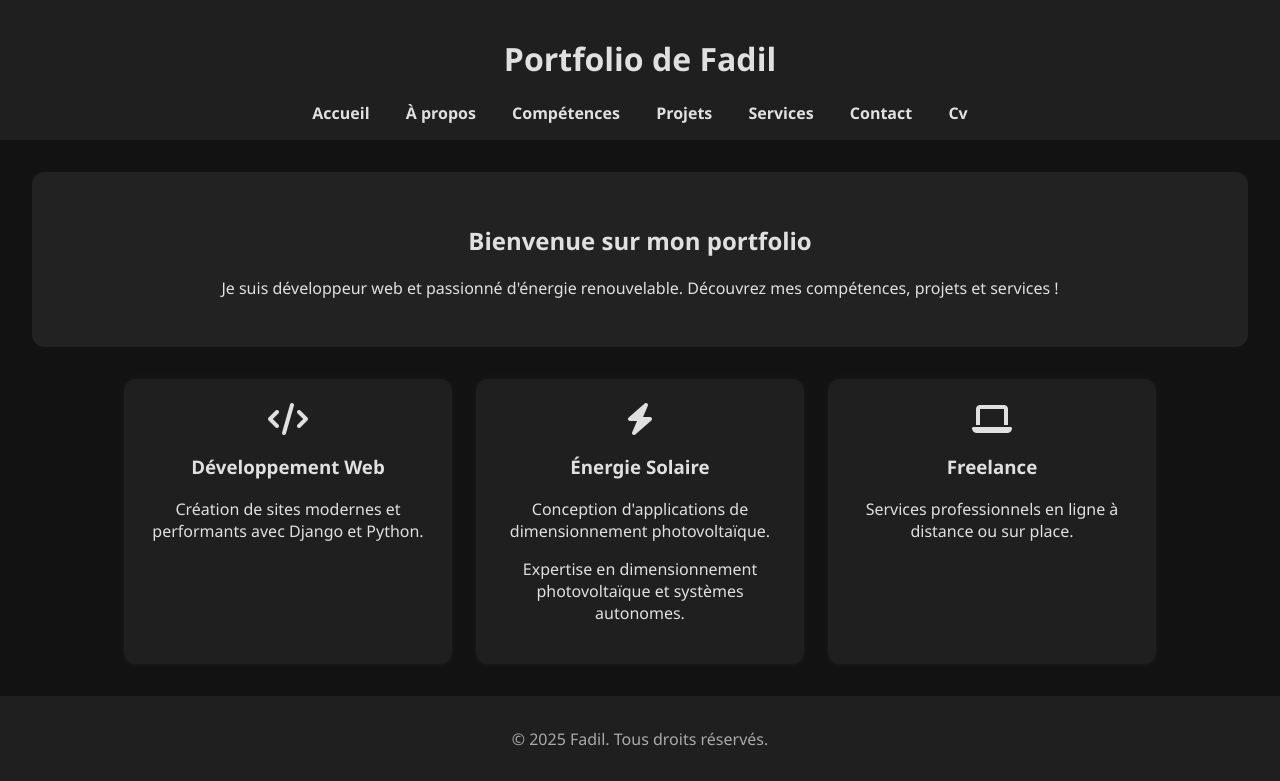
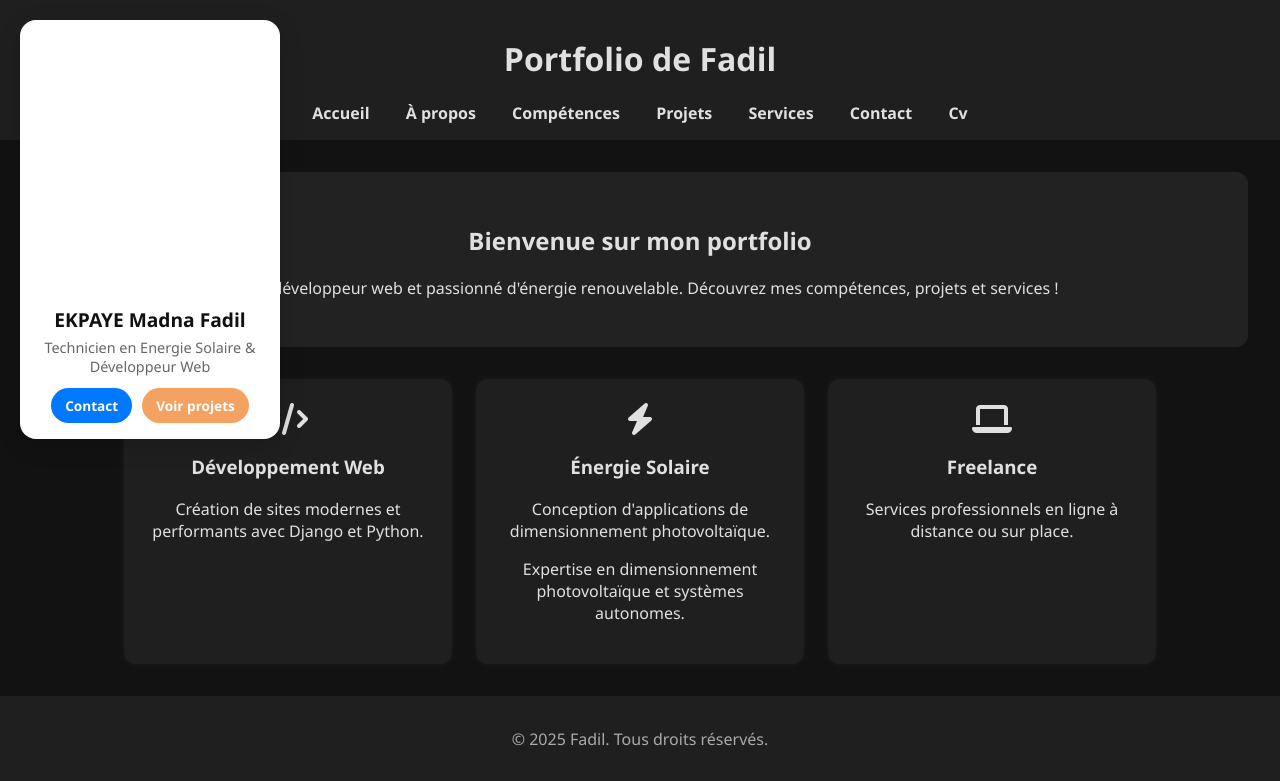
Before and after one commit to fad228/portfolio-fadil, a Django app: template portfolio/templates/portfolio/home.html in a window 1280 px wide. Shown: the top 781 px of the page. Run offline with Django 5.2, Linux system fonts and the light colour scheme; the template is opened without the code that fills it, so the values that code supplies are empty.

Commit message:
ajout de cathégorie

```diff
--- a/portfolio/static/portfolio/css/style.css
+++ b/portfolio/static/portfolio/css/style.css
@@ -118,3 +118,83 @@
 .btn-download:hover {
     background-color: #505050;
 }
+
+
+/* ===== Profile Card ===== */
+.profile-container {
+  position: absolute;
+  top: 20px;
+  left: 20px;
+  z-index: 10;
+}
+
+.profile-card {
+  width: 260px;
+  background: #fff;
+  border-radius: 16px;
+  box-shadow: 0 6px 25px rgba(0, 0, 0, 0.15);
+  overflow: hidden;
+  text-align: center;
+  transition: transform 0.3s ease;
+  transform-style: preserve-3d;
+}
+
+.profile-card__image-container {
+  position: relative;
+  height: 0;
+  padding-top: 100%;
+  overflow: hidden;
+}
+
+.profile-card__image {
+  position: absolute;
+  width: 100%;
+  height: 100%;
+  object-fit: cover;
+}
+
+.profile-card__info {
+  padding: 16px;
+}
+
+.profile-card__name {
+  margin: 10px 0 5px;
+  font-size: 1.2rem;
+  font-weight: 600;
+  color: #111;
+}
+
+.profile-card__title {
+  margin: 0 0 12px;
+  color: #666;
+  font-size: 0.9rem;
+}
+
+.profile-card__buttons {
+  display: flex;
+  justify-content: center;
+  gap: 10px;
+}
+
+.profile-card__btn {
+  padding: 8px 14px;
+  border-radius: 25px;
+  text-decoration: none;
+  font-weight: 600;
+  font-size: 0.85rem;
+  background-color: #0078ff;
+  color: #fff;
+  transition: background-color 0.3s ease;
+}
+
+.profile-card__btn:hover {
+  background-color: #0056b3;
+}
+
+.profile-card__btn--secondary {
+  background-color: #f4a261;
+}
+
+.profile-card__btn--secondary:hover {
+  background-color: #e76f51;
+}
--- a/portfolio/templates/portfolio/home.html
+++ b/portfolio/templates/portfolio/home.html
@@ -1,11 +1,33 @@
 {% extends 'portfolio/base.html' %}
 {% block title %}Accueil - Portfolio Fadil{% endblock %}
 
+{% load static %}
+
 {% block content %}
+
+
+<!-- ===== Profil Fadil ===== -->
+<div class="profile-container">
+  <div class="profile-card" id="profile-card">
+    <div class="profile-card__image-container">
+      <img src="{% static 'image/fadil.jpeg' %}" alt="Fadil" class="profile-card__image">
+    </div>
+    <div class="profile-card__info">
+      <h2 class="profile-card__name">EKPAYE Madna Fadil</h2>
+      <p class="profile-card__title"> Technicien en Energie Solaire & Développeur Web </p>
+      <div class="profile-card__buttons">
+        <a href="mailto:fadilekpaye@gmail.com" class="btn profile-card__btn">Contact</a>
+        <a href="projets"  class="btn profile-card__btn profile-card__btn--secondary">Voir projets</a>
+      </div>
+    </div>
+  </div>
+</div>
+
 <section class="hero">
     <h2>Bienvenue sur mon portfolio</h2>
     <p>Je suis développeur web et passionné d'énergie renouvelable. Découvrez mes compétences, projets et services !</p>
 </section>
+
 
 <section class="highlights">
     <div class="card">
@@ -25,4 +47,20 @@
         <p>Services professionnels en ligne à distance ou sur place.</p>
     </div>
 </section>
+
+<script>
+  const card = document.getElementById('profile-card');
+  card.addEventListener('mousemove', (e) => {
+    const rect = card.getBoundingClientRect();
+    const x = e.clientX - rect.left - rect.width / 2;
+    const y = e.clientY - rect.top - rect.height / 2;
+    const rotateX = (-y / 20).toFixed(2);
+    const rotateY = (x / 20).toFixed(2);
+    card.style.transform = `rotateX(${rotateX}deg) rotateY(${rotateY}deg)`;
+  });
+  card.addEventListener('mouseleave', () => {
+    card.style.transform = 'rotateX(0deg) rotateY(0deg)';
+  });
+</script>
+
 {% endblock %}
```
Also changed, not shown: portfolio/static/projects/metsw-btp/projects.html (+12 -3 lines), portfolio/static/projects/metsw-btp/script.js (+10 -0 lines), portfolio/static/projects/metsw-btp/style.css (+71 -187 lines), portfolio/static/image/fadil.jpeg (added).
